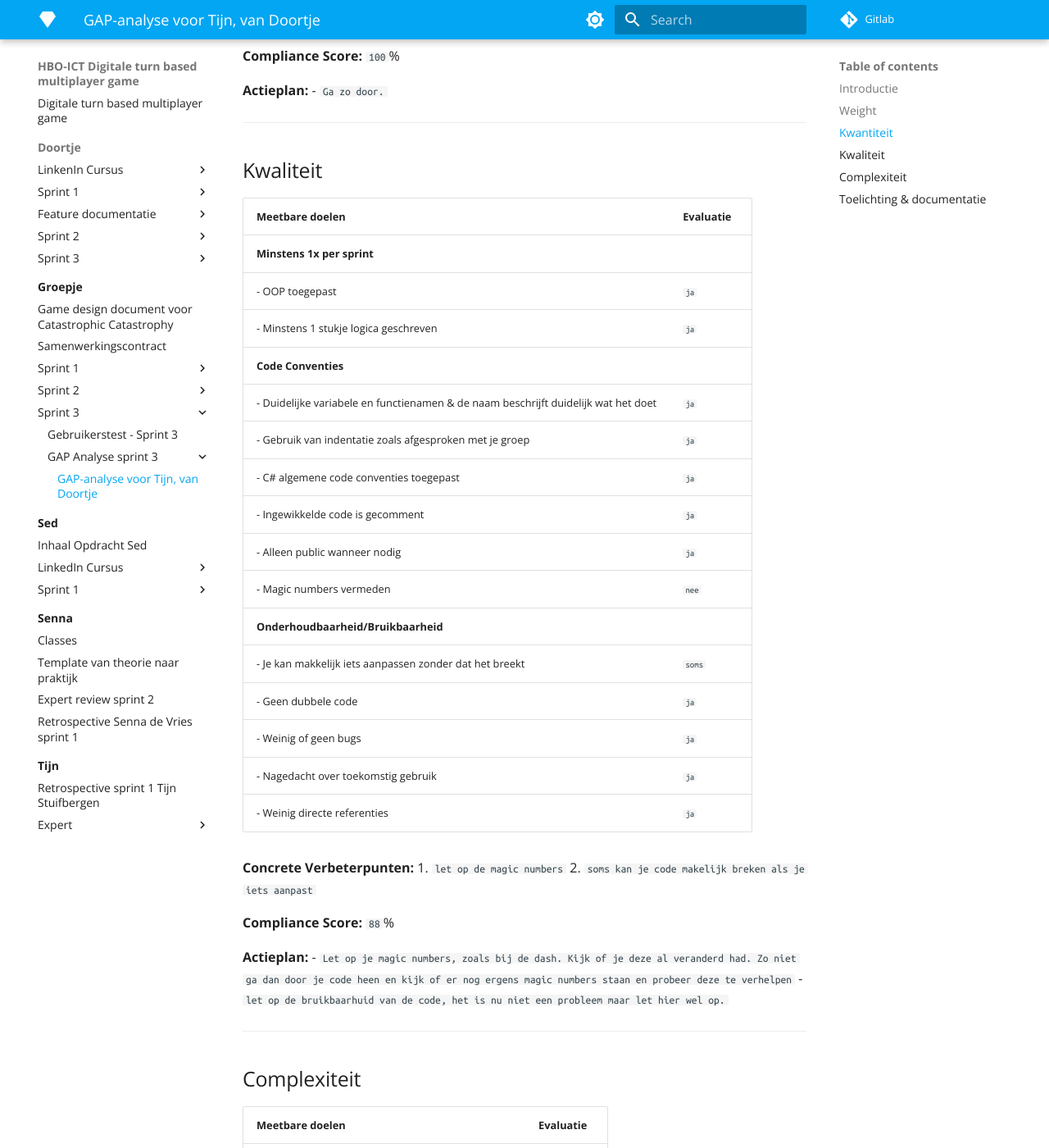
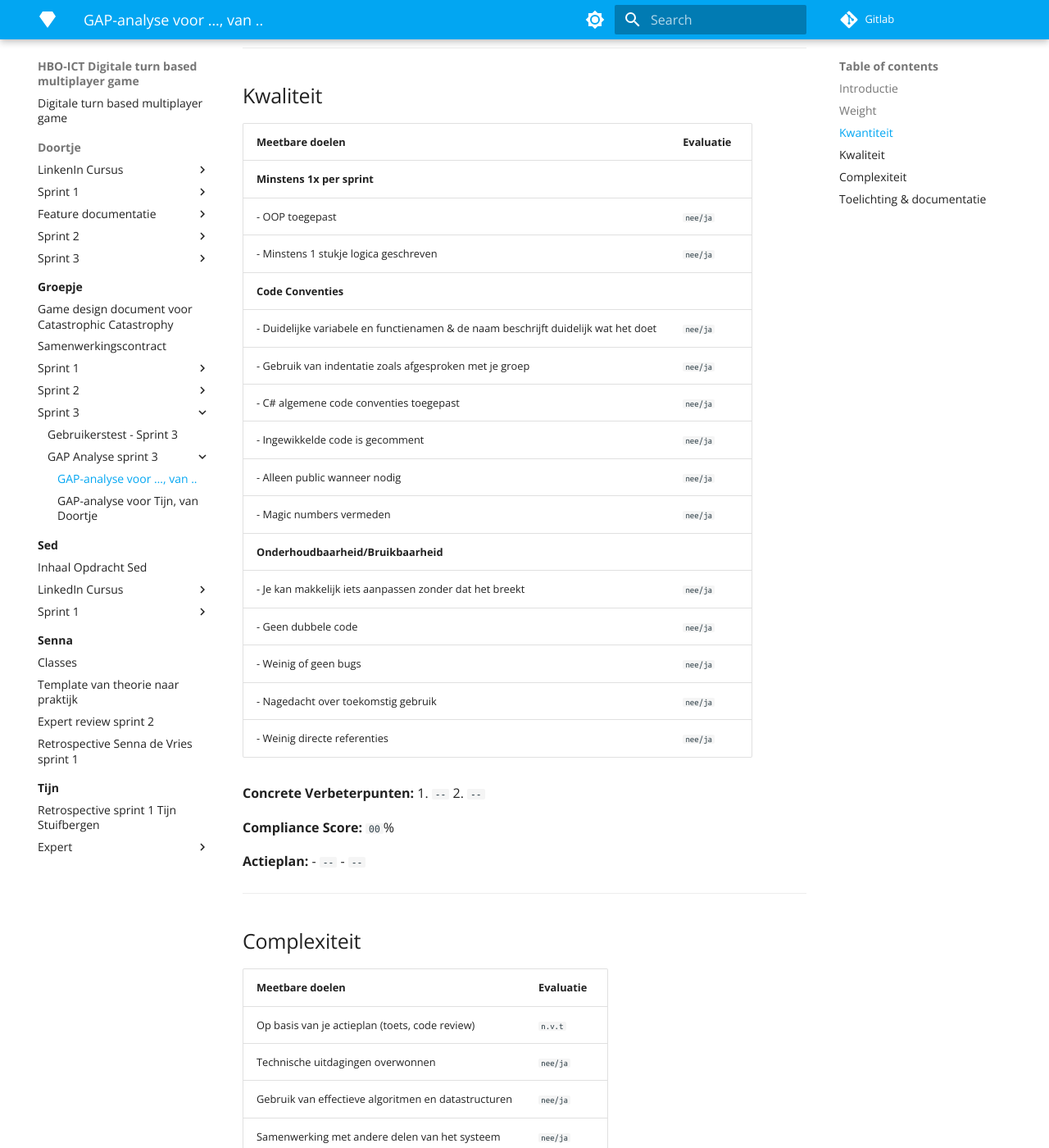
Before and after one commit to Doortje-Geuze/catastrophic-catastrophe, an MkDocs documentation site: the page built from docs/Groepje/Sprint 3/GAP Analyse sprint 3/GAP-analyse-opzet.md, in a window 1280 px wide and 1400 px high, scrolled down 1005 px. Shown: the whole window at 82% size. Built offline with MkDocs 1.6.1 and Material for MkDocs 9.7.7, drawn with Linux system fonts in a browser that asks for light colours; nearby versions of some CDN libraries; library files that are not in the unit come from our copies; some of the changed text lies outside the part shown.

Commit message:
gap anlyse opzet gefixed

```diff
--- a/docs/Groepje/Sprint 3/GAP Analyse sprint 3/GAP-analyse-opzet.md
+++ b/docs/Groepje/Sprint 3/GAP Analyse sprint 3/GAP-analyse-opzet.md
@@ -1,4 +1,4 @@
-# GAP-analyse voor Tijn, van Doortje
+# GAP-analyse voor ..., van ..
 
 ## Introductie
 
@@ -20,16 +18,17 @@ Deze documentatie dient als hulpmiddel tijdens de peer code review. Beoordeel Kw
 
 | **Meetbare doelen**                             | **Evaluatie**                         |
 |-------------------------------------------------|--------------------------------------|
-| Ten minste 1 programmeer-commit per werkdag, minstens 5 per week. | `ja` |
-| Je pakt minstens een weight van 6 per week aan features, waarbij 1 een hele kleine feature is en 5 een hele grote. | `ja` |
+| Ten minste 1 programmeer-commit per werkdag, minstens 5 per week. | `nee/ja` |
+| Je pakt minstens een weight van 6 per week aan features, waarbij 1 een hele kleine feature is en 5 een hele grote. | `nee/ja` |
 
 **Concrete Verbeterpunten:**
-1. `Ga zo door, ik zie dat je goed aan het werk ben`
+1. `--`
+2. `--`
 
-**Compliance Score:** `100`%
+**Compliance Score:** `00`%
 
 **Actieplan:**
-- `Ga zo door.`
+- `--`
 
 ---
 
@@ -38,31 +37,31 @@ Deze documentatie dient als hulpmiddel tijdens de peer code review. Beoordeel Kw
 | **Meetbare doelen**                             | **Evaluatie**                             |
 |-------------------------------------------------|------------------------------------------|
 | **Minstens 1x per sprint**                         |                                          |
-| - OOP toegepast                                 | `ja` |
-| - Minstens 1 stukje logica geschreven           | `ja` |
+| - OOP toegepast                                 | `nee/ja` |
+| - Minstens 1 stukje logica geschreven           | `nee/ja` |
 | **Code Conventies**                                |                                          |
-| - Duidelijke variabele en functienamen & de naam beschrijft duidelijk wat het doet | `ja` |
-| - Gebruik van indentatie zoals afgesproken met je groep | `ja` |
-| - C# algemene code conventies toegepast         | `ja` |
-| - Ingewikkelde code is gecomment                | `ja` |
-| - Alleen public wanneer nodig                   | `ja` |
-| - Magic numbers vermeden                        | `nee` |
+| - Duidelijke variabele en functienamen & de naam beschrijft duidelijk wat het doet | `nee/ja` |
+| - Gebruik van indentatie zoals afgesproken met je groep | `nee/ja` |
+| - C# algemene code conventies toegepast         | `nee/ja` |
+| - Ingewikkelde code is gecomment                | `nee/ja` |
+| - Alleen public wanneer nodig                   | `nee/ja` |
+| - Magic numbers vermeden                        | `nee/ja` |
 | **Onderhoudbaarheid/Bruikbaarheid**                |  |
-| - Je kan makkelijk iets aanpassen zonder dat het breekt | `soms` |
-| - Geen dubbele code                             | `ja` |
-| - Weinig of geen bugs                           | `ja` |
-| - Nagedacht over toekomstig gebruik             | `ja` |
-| - Weinig directe referenties                    | `ja` |
+| - Je kan makkelijk iets aanpassen zonder dat het breekt | `nee/ja` |
+| - Geen dubbele code                             | `nee/ja` |
+| - Weinig of geen bugs                           | `nee/ja` |
+| - Nagedacht over toekomstig gebruik             | `nee/ja` |
+| - Weinig directe referenties                    | `nee/ja` |
 
 **Concrete Verbeterpunten:**
-1. ` let op de magic numbers`
-2. `soms kan je code makelijk breken als je iets aanpast`
+1. `--`
+2. `--`
 
-**Compliance Score:** `88`%
+**Compliance Score:** `00`%
 
 **Actieplan:**
-- `Let op je magic numbers, zoals bij de dash. Kijk of je deze al veranderd had. Zo niet ga dan door je code heen en kijk of er nog ergens magic numbers staan en probeer deze te verhelpen`
-- `let op de bruikbaarhuid van de code, het is nu niet een probleem maar let hier wel op.`
+- `--`
+- `--`
 
 ---
 
@@ -71,9 +70,9 @@ Deze documentatie dient als hulpmiddel tijdens de peer code review. Beoordeel Kw
 | **Meetbare doelen**                            | **Evaluatie**                                    |
 |------------------------------------------------|-------------------------------------------------|
 | Op basis van je actieplan (toets, code review) | `n.v.t` |
-| Technische uitdagingen overwonnen              | `-` |
-| Gebruik van effectieve algoritmen en datastructuren | `-` |
-| Samenwerking met andere delen van het systeem  | `ja` |
+| Technische uitdagingen overwonnen              | `nee/ja` |
+| Gebruik van effectieve algoritmen en datastructuren | `nee/ja` |
+| Samenwerking met andere delen van het systeem  | `nee/ja` |
 
 **Concrete Verbeterpunten:**
 1. `--`
@@ -89,17 +88,17 @@ Deze documentatie dient als hulpmiddel tijdens de peer code review. Beoordeel Kw
 
 | **Meetbare doelen**                             | **Evaluatie**                          |
 |-------------------------------------------------|---------------------------------------|
-| Elke feature is binnen een week voorzien van context en documentatie. | `ja` |
-| Gebruik van code fragmenten en andere relevante documentatiemiddelen (diagrammen, etc.). | `ja` |
-| Voor elke feature van weight > 2 is er documentatie inclusief gebruiksinstructies (denk aan gifs, screenshots). | `ja` |
-| Minstens 1 feature gedocumenteerd & uitgelegd.  | `ja` |
+| Elke feature is binnen een week voorzien van context en documentatie. | `nee/ja` |
+| Gebruik van code fragmenten en andere relevante documentatiemiddelen (diagrammen, etc.). | `nee/ja` |
+| Voor elke feature van weight > 2 is er documentatie inclusief gebruiksinstructies (denk aan gifs, screenshots). | `nee/ja` |
+| Minstens 1 feature gedocumenteerd & uitgelegd.  | `nee/ja` |
 
 **Concrete Verbeterpunten:**
-1. `veel vooruitgang geboekt op dit gebied`
+1. `--`
 
-**Compliance Score:** `100`%
+**Compliance Score:** `00`%
 
 **Actieplan:**
-- `Ga zo door`
+- `--`
 
 ---
```
Also changed, not shown: other parts of docs/Groepje/Sprint 3/GAP Analyse sprint 3/GAP-analyse-opzet.md (+2 -4 lines), docs/Groepje/Sprint 3/GAP Analyse sprint 3/gap-analyse-voor-tijn.md (added, +105 -0 lines).
